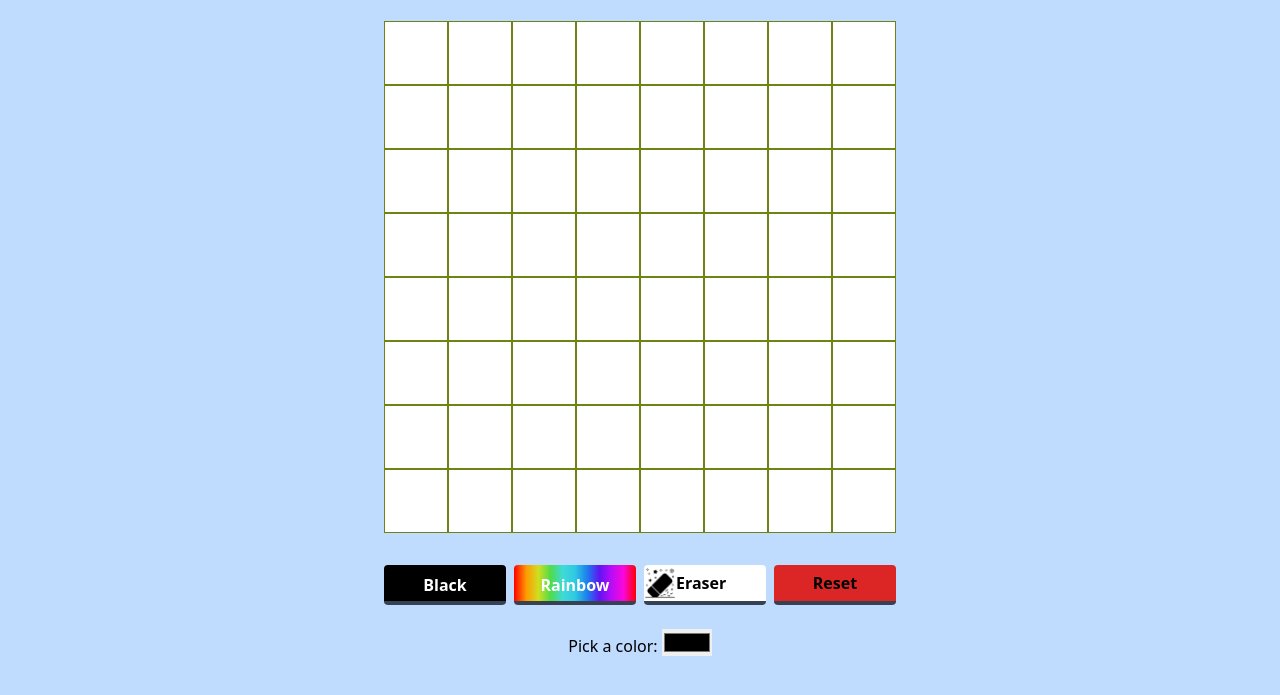
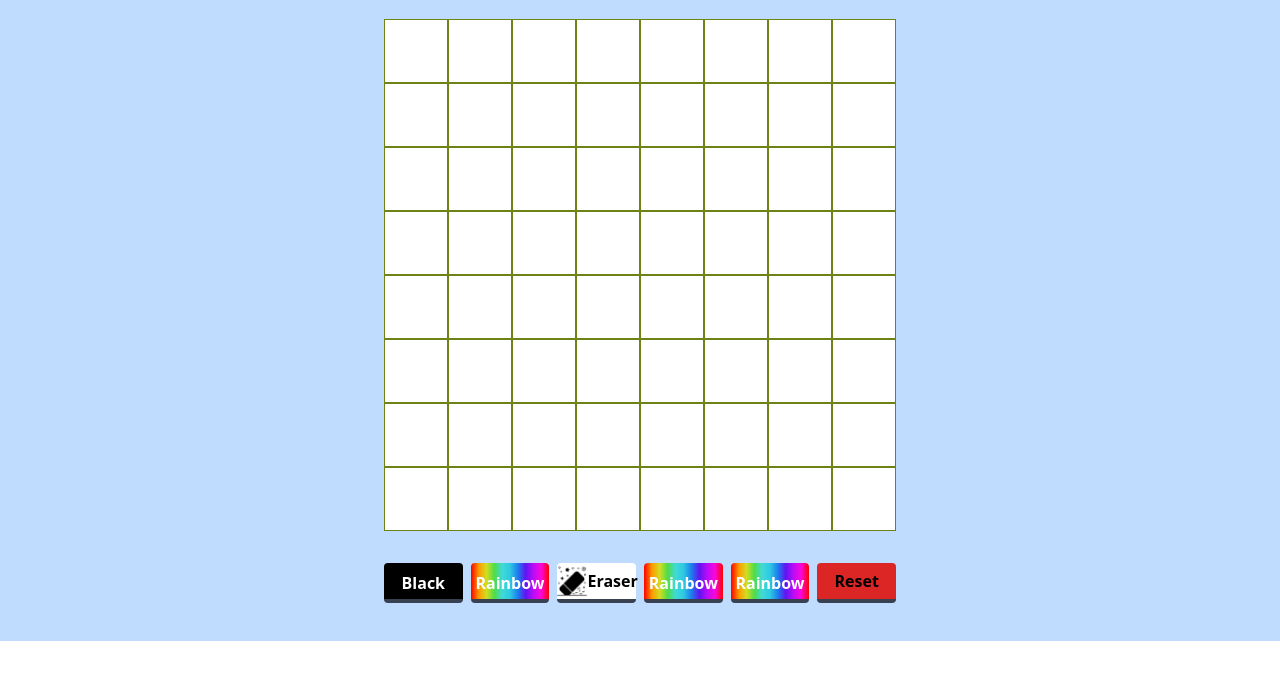
Before and after one commit to Complexlity/etch-a-sketch, a website: page index.html in a window 1280 px wide. Shown: the part 159-854 px from the top of the page. After the commit the page ends 800 px from the top, so only its background shows below. Drawn offline with nearby package versions, Linux system fonts and the light colour scheme.

Commit message:
Add new buttons

```diff
--- a/index.html
+++ b/index.html
@@ -14,9 +14,9 @@
   </head>
   <body>
     <div
-      class="flex flex-col justify-center items-center bg-blue-200 mx-auto min-w-screen min-h-screen py-10"
+      class="flex flex-col justify-center items-center bg-blue-200 mx-auto min-w-screen min-h-screen"
     >
-      <h1 class="text-6xl">Etch-A-Sketch</h1>
+      <h1 class="text-3xl sm:text-6xl">Etch-A-Sketch</h1>
       <div class="flex w-128 justify-center mx-auto space-x-6 my-6">
         <input
           type="range"
@@ -46,10 +46,12 @@
         id="sketch-box"
         class="flex flex-row flex-wrap bg-white border-1 border-black mx-auto"
       ></div>
-      <div class="option space-x-2 flex w-128 mx-auto justify-between mt-8">
+      <div
+        class="option grid grid-cols-3 sm:flex sm:w-128 mx-auto justify-between mt-4 sm:mt-8"
+      >
         <div
           data-color="black"
-          class="color | animate__animated animate__fast flex justify-center w-1/4 h-10 bg-black text-white font-bold py-2 border-b-4 border-gray-700 rounded cursor-pointer hover:bg-gray-800 hover:border-gray-500 hover:text-gray-200"
+          class="color | animate__animated animate__fast flex justify-center w-full h-10 bg-black text-white font-bold py-2 border-b-4 border-gray-700 rounded cursor-pointer hover:bg-gray-800 hover:border-gray-500 hover:text-gray-200"
         >
           Black
         </div>
@@ -61,16 +63,28 @@
         </div>
         <div
           data-color="white"
-          class="color | animate__animated animate__fast flex items-center w-1/4 bg-white font-bold border-b-4 border-gray-700 rounded hover:bg-gray-200 cursor-pointer"
+          class="color white | animate__animated animate__fast flex items-center justify-center w-1/4 bg-white font-bold border-b-4 border-gray-700 rounded hover:bg-gray-200 cursor-pointer"
         >
           <img
             data-inner="true"
             data-color="white"
             src="eraser.jpg"
-            class="color w-8 h-auto block"
+            class="color w-3 sm:w-6 mr-1 h-auto block"
             alt=""
           />
           <span data-inner="true" data-color="white" class="color">Eraser</span>
+        </div>
+        <div
+          data-color="rainbow"
+          class="color rainbow | animate__animated animate__fast w-1/4 h-10 flex justify-center text-white font-bold py-2 border-b-4 border-gray-700 rounded hover:opacity-90 hover:text-gray-200 cursor-pointer"
+        >
+          Rainbow
+        </div>
+        <div
+          data-color="rainbow"
+          class="color rainbow | animate__animated animate__fast w-1/4 h-10 flex justify-center text-white font-bold py-2 border-b-4 border-gray-700 rounded hover:opacity-90 hover:text-gray-200 cursor-pointer"
+        >
+          Rainbow
         </div>
         <div
           class="reset | animate__animated animate__fast w-1/4 h-10 flex justify-center items-center w-1/4 bg-red-600 font-bold border-b-4 border-gray-700 rounded hover:bg-red-400 cursor-pointer"
@@ -78,10 +92,10 @@
           Reset
         </div>
       </div>
-      <p class="mt-6 pointer">
+      <!-- <p class="mt-6 pointer">
         <label for="color">Pick a color: </label>
         <input type="color" id="color" />
-      </p>
+      </p> -->
     </div>
   </body>
 </html>
--- a/input.css
+++ b/input.css
@@ -47,3 +47,31 @@ h1 {
   max-width: 32rem;
   max-height: 32rem;
 }
+
+.option {
+  width: 20rem;
+  display: grid;
+  grid-template-columns: repeat(3, 1fr);
+  gap: 0.4rem 0.3rem;
+  justify-content: center;
+}
+
+.color,
+.reset {
+  width: 100%;
+  font-size: 1rem;
+}
+
+img.color {
+  width: 2rem;
+}
+
+@media (min-width: 480px) {
+  .option {
+    display: flex;
+    gap: 0.5rem;
+  }
+  img.color {
+    margin-right: 0;
+  }
+}
```
Also changed, not shown: css/styles.css.
